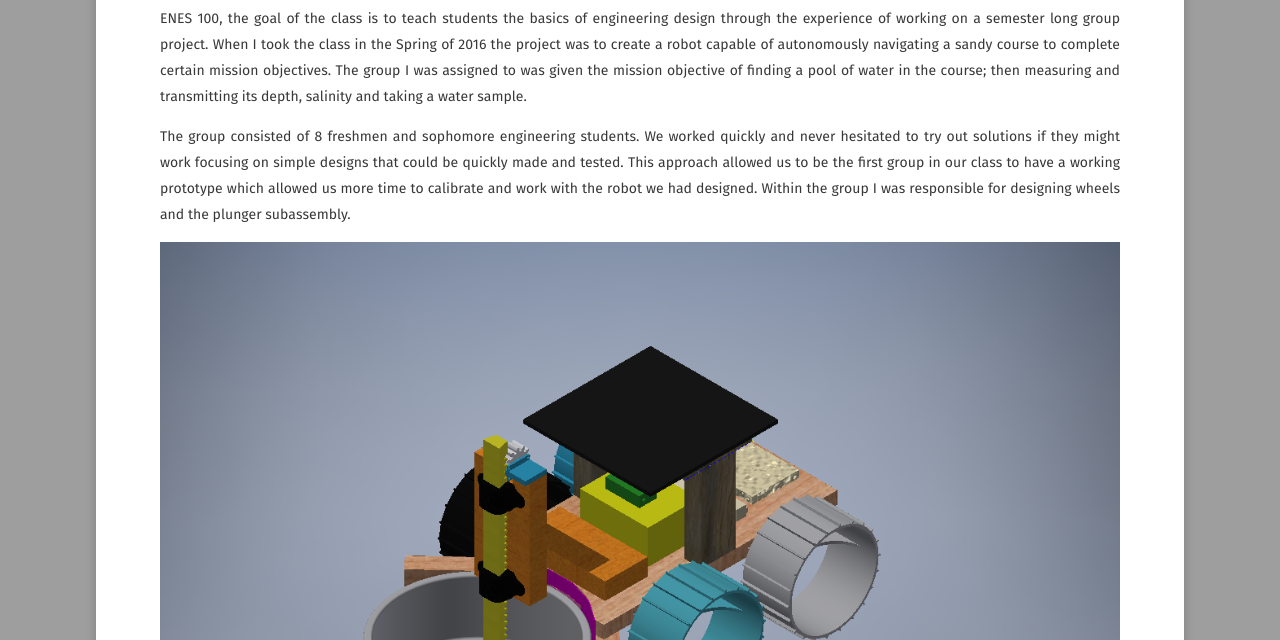
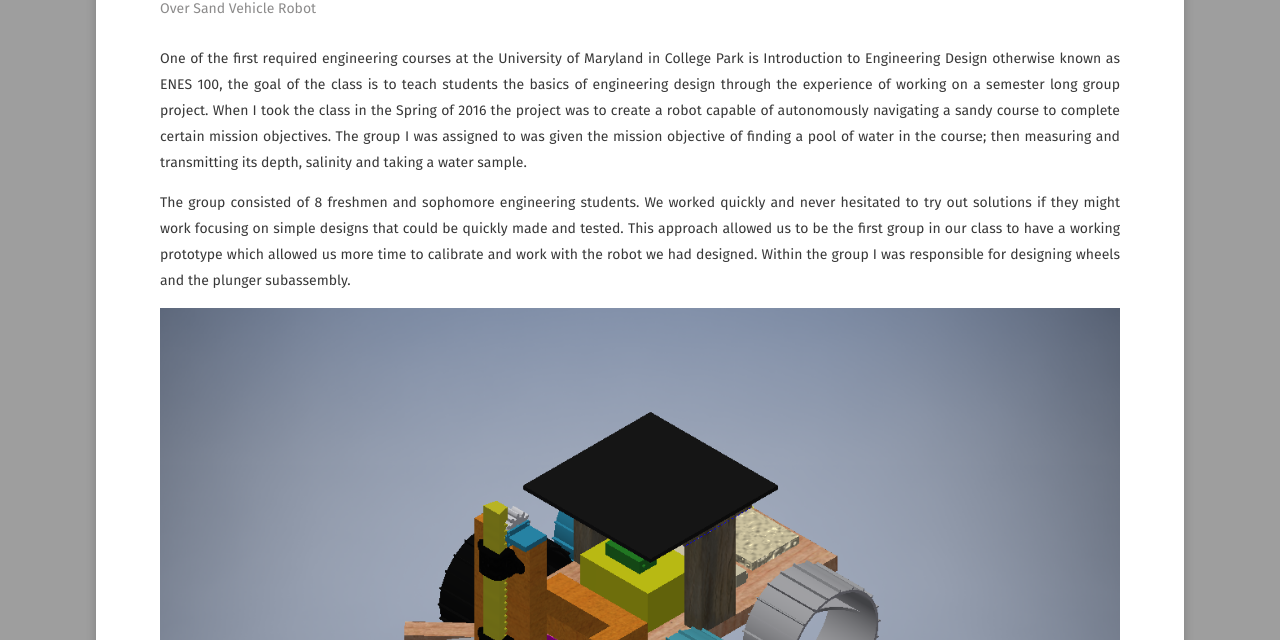
Before and after one commit to andanao/Personal-Site, a Jekyll site: the page built from _posts/2019-02-15-over-sand-vehicle.markdown, in a window 1280 px wide and 900 px high, scrolled down 393 px, cut to the strip 260-900 px from the top of the window. Built offline with Jekyll 4.4.1, drawn with Linux system fonts in a browser that asks for light colours; some web fonts are replaced.

Commit message:
figured out what was going wrong with snippets and fixed figure formats

```diff
--- a/_posts/2019-02-15-over-sand-vehicle.markdown
+++ b/_posts/2019-02-15-over-sand-vehicle.markdown
@@ -10,8 +10,16 @@ excerpt: "Autonomous robot built for Intro to Engineering Design Class"
 comments: false
 ---
 ## draft
+<!--
+<figure>
+    <a href="">
 
-![OSV](\portfolio\OSV\20160426_114853.jpg)
+![OSV](\portfolio\OSV\20160426_114853.jpg) -->
+
+<figure>
+	<a href="\portfolio\OSV\20160426_114853.jpg"><img src="\portfolio\OSV\20160426_114853.jpg"></a>
+	<figcaption>Over Sand Vehicle Robot</figcaption>
+</figure>
 
 One of the first required engineering courses at the University of Maryland in College Park is Introduction to Engineering Design otherwise known as ENES 100,  the goal of the class is to teach students the basics of engineering design through the experience of working on a semester long group project.  When I took the class in the Spring of 2016 the project was to create a robot capable of autonomously navigating a sandy course to complete certain mission objectives.  The group I was assigned to was given the mission objective of finding a pool of water in the course; then measuring and transmitting its depth, salinity and taking a water sample.
 
--- a/_posts/2019-03-22-vibrations-table.markdown
+++ b/_posts/2019-03-22-vibrations-table.markdown
@@ -16,3 +16,5 @@ excerpt: "fill!!"
     <a href="/portfolio/Vibes_Table/render.png"><img src="/portfolio/Vibes_Table/render.png"></a>
     <figcaption>Design Parameters for Vibration table demonstrator</figcaption>
 </figure>
+
+asdf
```
Also changed, not shown: _posts/archives/2013-05-22-sample-post-images.md (+2 -0 lines).
